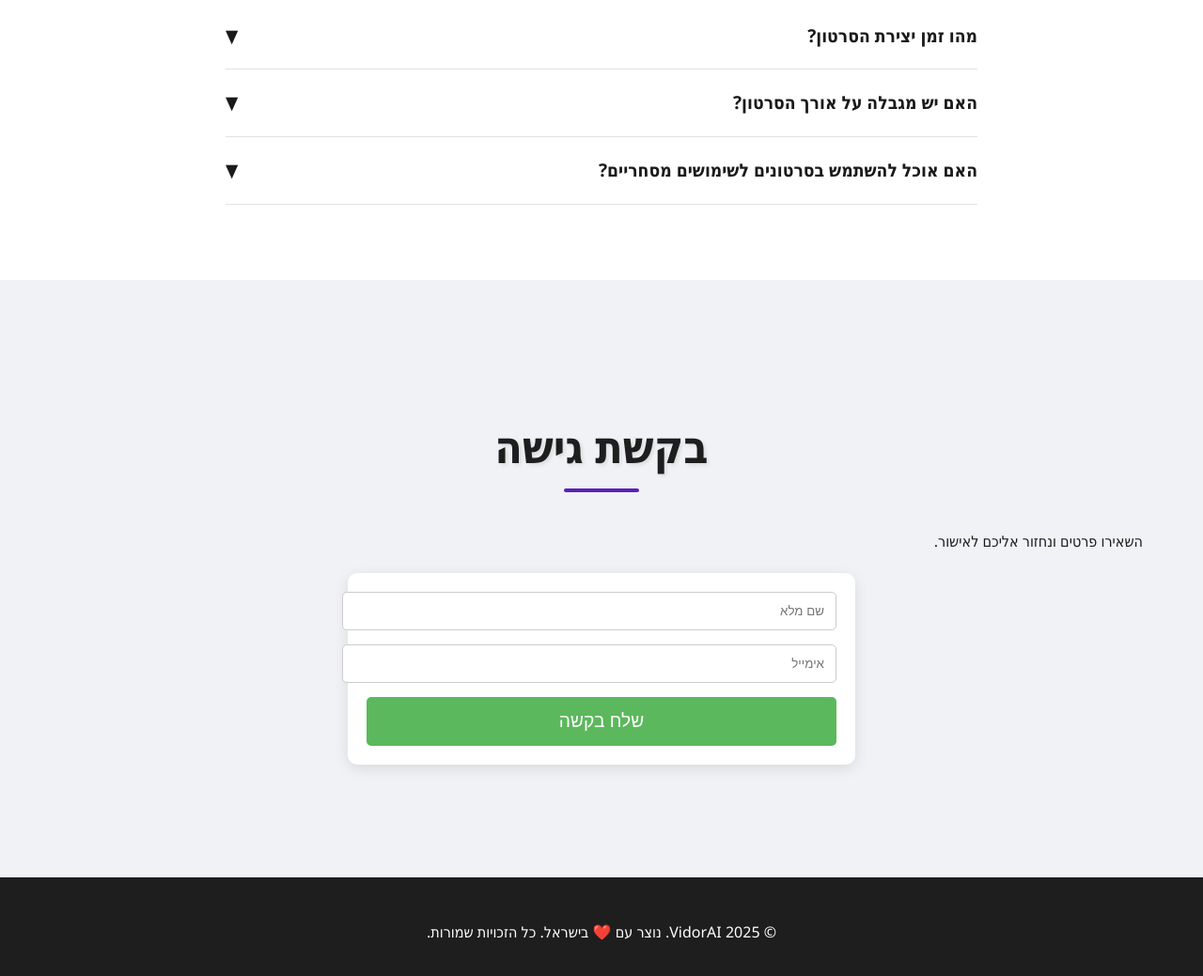
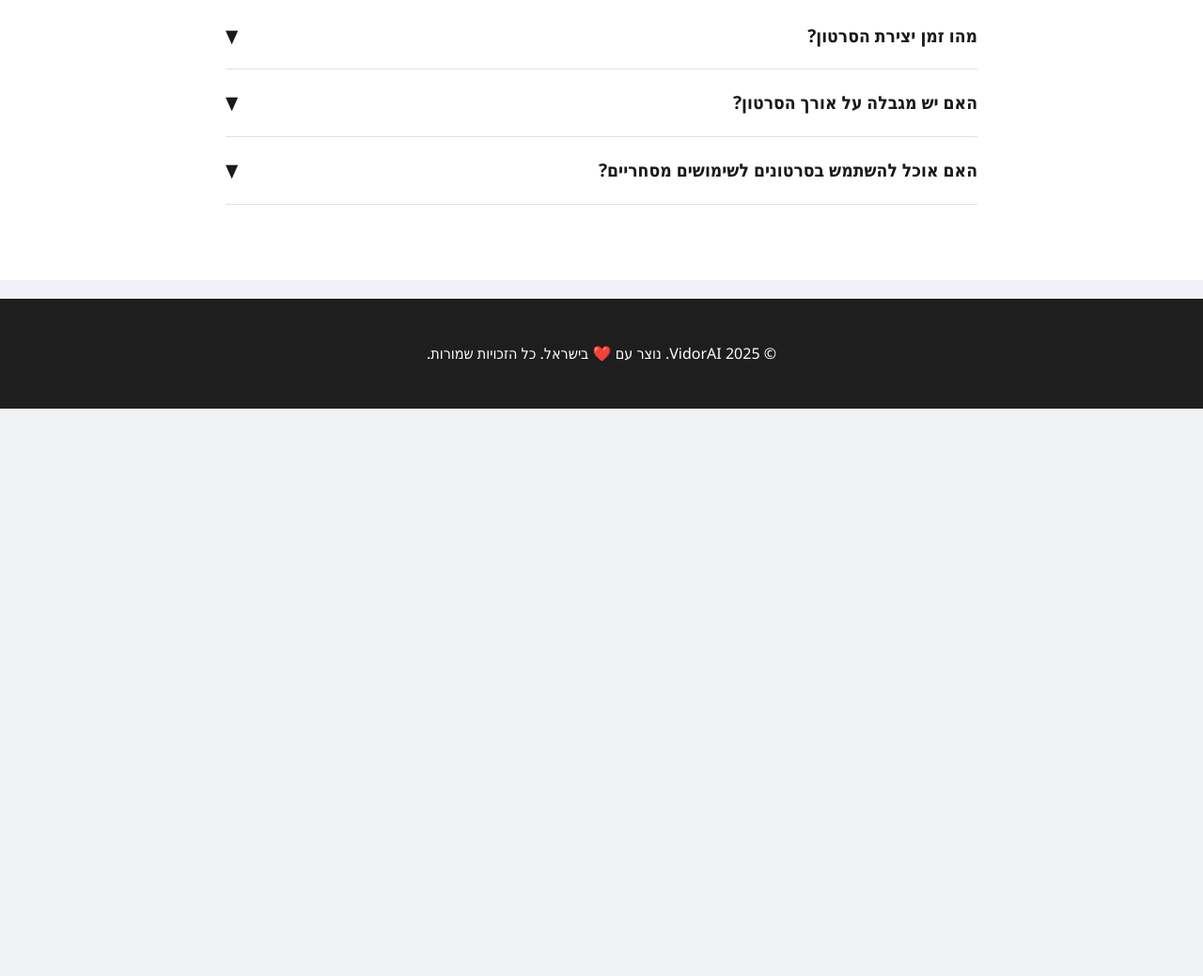
Before and after one commit to basadfree/VidorAI-website, a plain HTML site: page index.html in a window 1280 px wide. Shown: the part 3665-4704 px from the top of the page at 94% size. After the commit the page ends 4100 px from the top, so only its background shows below. Drawn offline with Linux system fonts and the light colour scheme.

Commit message:
Removed request access form from homepage

```diff
--- a/index.html
+++ b/index.html
@@ -92,16 +92,6 @@
         </div>
     </section>
 
-    <section id="request-access" class="request-access-section">
-        <h2>בקשת גישה</h2>
-        <p>השאירו פרטים ונחזור אליכם לאישור.</p>
-        <form class="access-form">
-            <input type="text" placeholder="שם מלא" required>
-            <input type="email" placeholder="אימייל" required>
-            <button type="submit" class="submit-button">שלח בקשה</button>
-        </form>
-    </section>
-
     <footer>
         <p>© 2025 VidorAI. נוצר עם ❤️ בישראל. כל הזכויות שמורות.</p>
     </footer>
```
